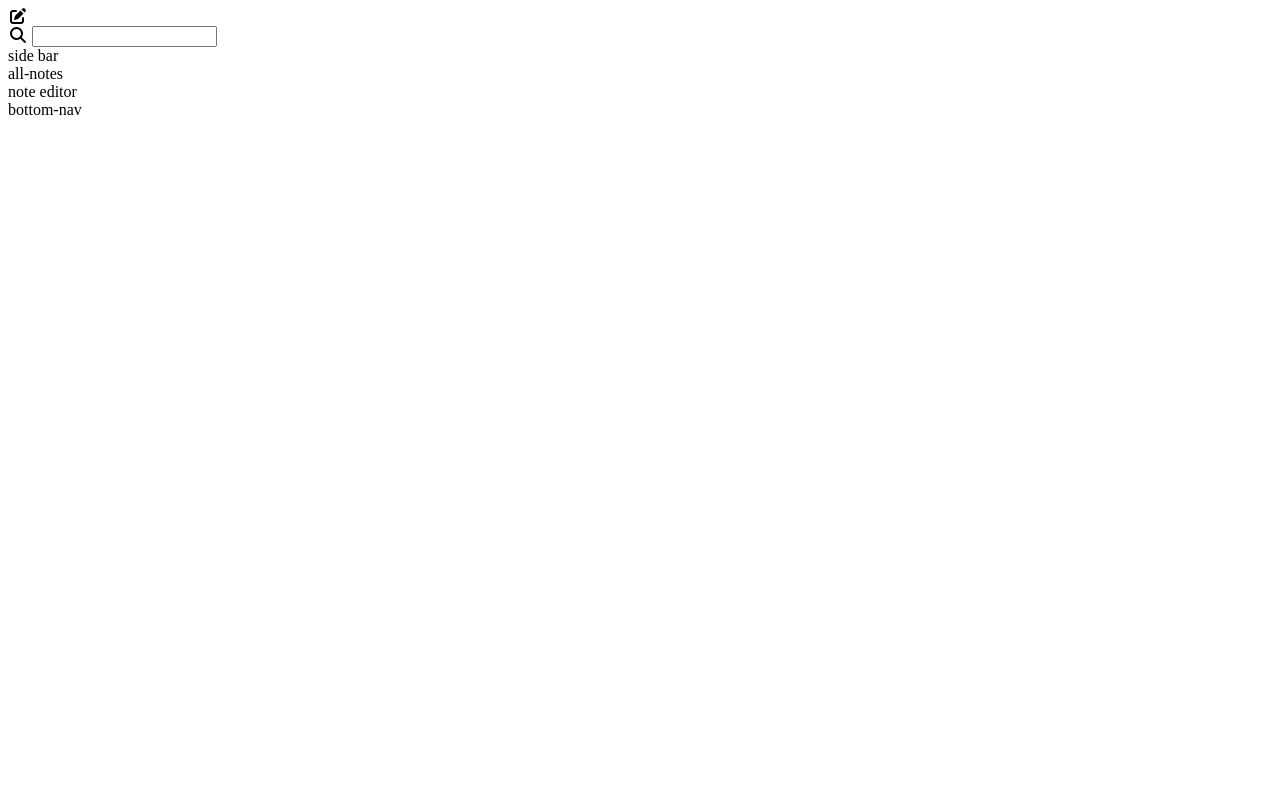
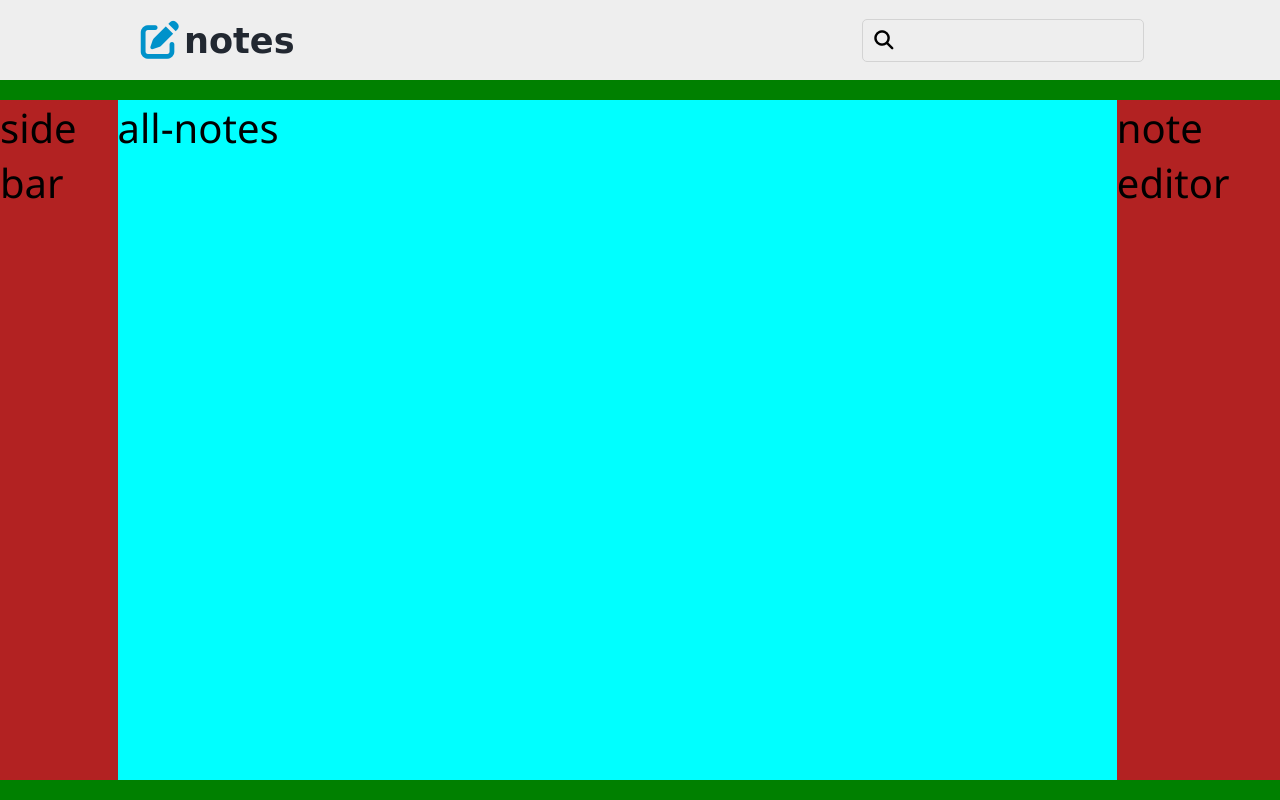
Before and after one commit to kiran-kharsel/note-taking-webapp, a plain HTML site: page index.html in a window 1280 px wide. Drawn offline with Linux system fonts and the light colour scheme.

Commit message:
style: add stylling to header section

```diff
--- a/index.html
+++ b/index.html
@@ -10,10 +10,11 @@
 </head>
 <body>
     <header class="container flex">
-        <div class="logo-container">
+        <div class="logo-container flex">
             <i class="fa-solid fa-pen-to-square"></i>
+            <h3>notes</h3>
         </div>
-        <div class="search-bar">
+        <div class="search-bar flex">
             <i class="fa-solid fa-magnifying-glass"></i>
             <input type="text" class="search-input">
         </div>
--- a/main.css
+++ b/main.css
@@ -0,0 +1,143 @@
+* {
+  margin: 0;
+  padding: 0;
+  box-sizing: border-box;
+}
+
+:root {
+  --accent-color: #0092ca;
+  --primary-dark:#222831;
+  --secondary-dark:#393e46;
+  --light-color:#eeeeee;
+
+}
+
+body {
+  height: 100vh;
+  width: 100%;
+  font-family: "Segoe UI", Tahoma, Geneva, Verdana, sans-serif;
+  background-color: var(--light-color);
+}
+
+/* utility class */
+.container {
+  width: 90%;
+  max-width: 1024px;
+  margin-inline: auto;
+}
+
+.flex {
+  display: flex;
+  align-items: center;
+}
+
+
+/* reset elements */
+i{
+  font-size: 1rem;
+}
+
+p{
+  color: var(--secondary-dark);
+  font-size: 1.2rem;
+}
+
+h1{
+  color: var(--primary-dark);
+  font-size: 3rem;
+}
+
+/* header section */
+
+header {
+  padding: 1rem 0.5rem;
+  height: 10vh;
+  font-size: 30px;
+  justify-content: space-between;
+}
+
+.logo-container h3{
+  font-family: cursive, sans-serif;
+  color: var(--primary-dark);
+}
+
+.logo-container i{
+  font-size: 2.4rem;
+  color: var(--accent-color);
+}
+
+.search-bar{
+  border: 1px solid lightgray;
+  padding: 10px 10px;
+  border-radius: 5px;
+}
+
+.search-bar i{
+  font-size: 1.2rem;
+}
+
+.search-bar input{
+  height: 100%;
+  width: 100%;
+  border: 0;
+  outline: 0;
+  background: transparent;
+  padding: 0px 5px;
+  font-size: 1.1rem;
+  color: var(--secondary-dark);
+}
+
+.search-bar:focus-within{
+  border-color: grey;
+}
+
+/* main section */
+main {
+  background-color: green;
+  height: 80vh;
+  padding: 20px 0px;
+}
+
+main .side-bar,
+.note-editor {
+  display: none;
+  font-size: 40px;
+  background-color: firebrick;
+}
+
+main .all-notes {
+  background-color: aqua;
+  width: 100%;
+  height: 100%;
+  font-size: 40px;
+}
+
+.bottom-nav {
+  position: absolute;
+  bottom: 0;
+  background-color: yellow;
+  width: 100%;
+  padding: 1rem;
+  height: 10vh;
+  font-size: 40px;
+}
+
+@media screen and (min-width: 1024px) {
+  /* header, main{
+
+    } */
+
+  main {
+    display: flex;
+    height: 90vh;
+  }
+
+  main .side-bar,
+  .note-editor {
+    display: flex;
+  }
+
+  .bottom-nav {
+    display: none;
+  }
+}
```
